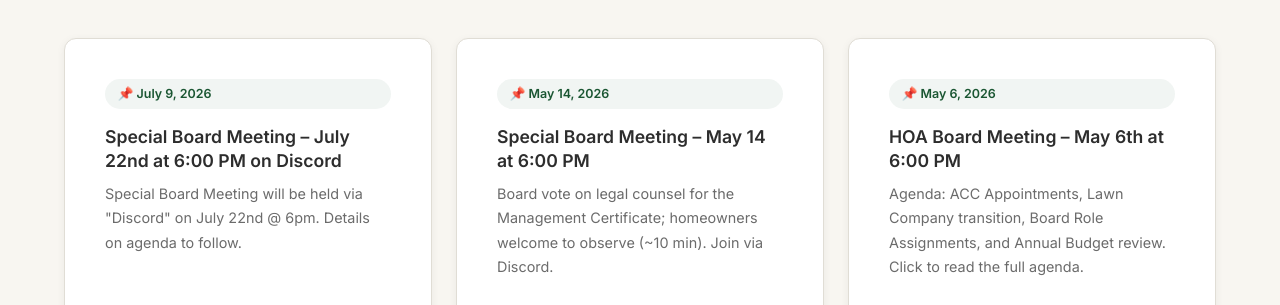
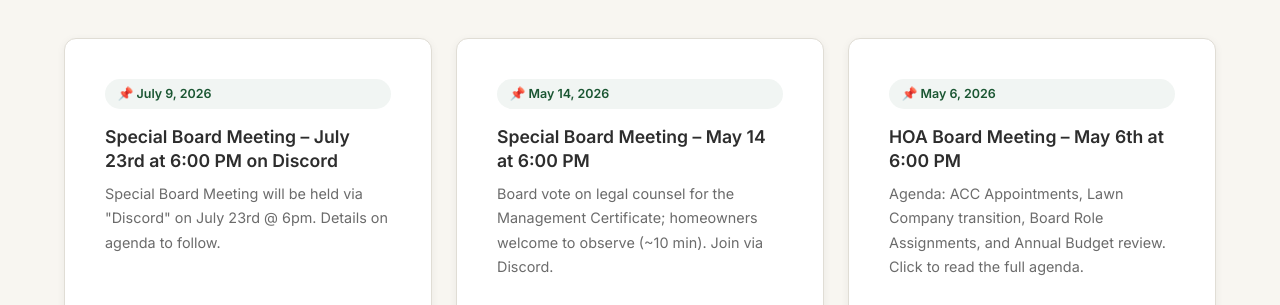
Before and after one commit to Anil-Parthasarathi/PutteetHillHOA, a React (Vite) app in the folder Frontend/: page / in a window 1280 px wide. Shown: the part 2080-2385 px from the top of the page. Built offline with nearby package versions, Linux system fonts and the light colour scheme; no server answers.

Commit message:
Update special board meeting date to July 23rd

```diff
--- a/Frontend/src/pages/Home.jsx
+++ b/Frontend/src/pages/Home.jsx
@@ -13,8 +13,8 @@ export default function Home() {
     const announcements = [
         {
             date: 'July 9, 2026',
-            title: 'Special Board Meeting – July 22nd at 6:00 PM on Discord',
-            desc: 'Special Board Meeting will be held via "Discord" on July 22nd @ 6pm. Details on agenda to follow.',
+            title: 'Special Board Meeting – July 23rd at 6:00 PM on Discord',
+            desc: 'Special Board Meeting will be held via "Discord" on July 23rd @ 6pm. Details on agenda to follow.',
             tag: 'Event',
             tagClass: 'tag-event',
             fullContent: (
@@ -23,7 +23,7 @@ export default function Home() {
                         Special Board Meeting will be held via <strong>"Discord"</strong>.
                     </p>
                     <p style={{ marginBottom: '1rem' }}>
-                        <strong>Date:</strong> July 22nd @ 6pm on Discord.
+                        <strong>Date:</strong> July 23rd @ 6pm on Discord.
                     </p>
                     <p>Details on agenda to follow.</p>
                 </div>
```
